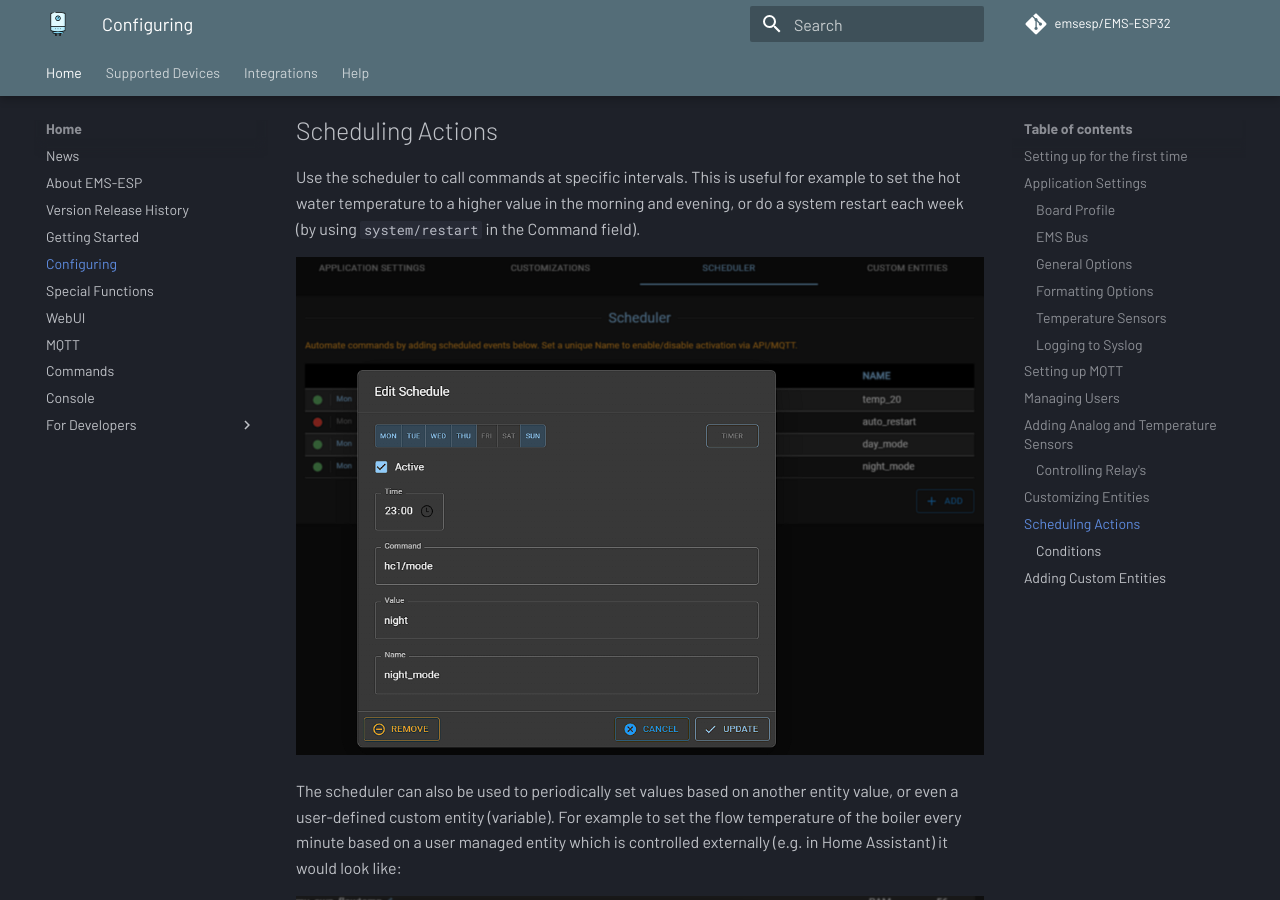
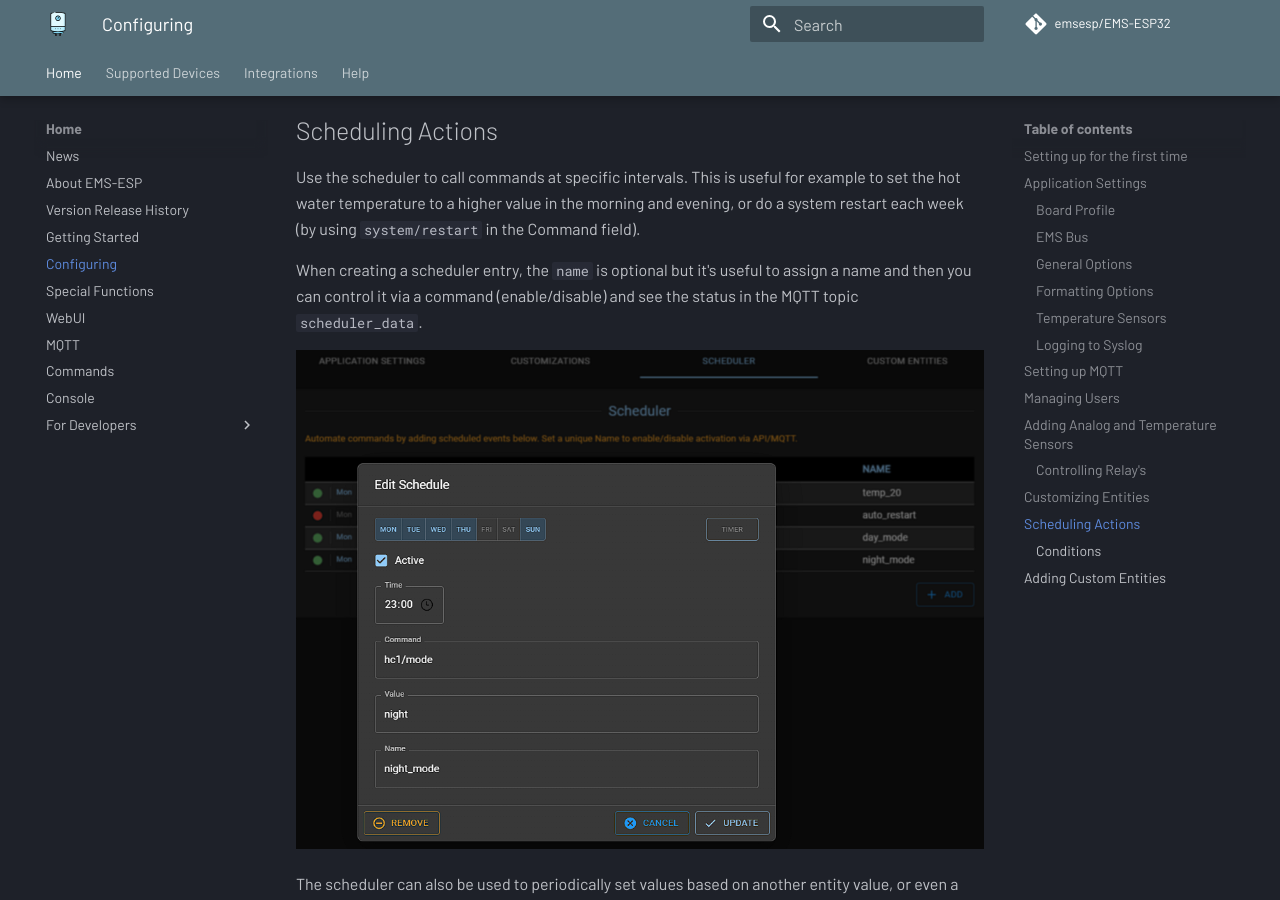
Before and after one commit to emsesp/docs, an MkDocs documentation site: the page built from docs/Configuring.md, in a window 1280 px wide and 900 px high, scrolled down 8145 px. Built offline with MkDocs 1.6.1 and Material for MkDocs 9.7.7, drawn with Linux system fonts in a browser that asks for light colours; comment, search, counter and statistics services are not loaded; some of the changed text lies outside the part shown.

Commit message:
added message, mention scheduler name is optional

```diff
--- a/docs/Configuring.md
+++ b/docs/Configuring.md
@@ -147,6 +147,8 @@ The Customization page shows all registered entities and allows to exclude comma
 
 Use the scheduler to call commands at specific intervals. This is useful for example to set the hot water temperature to a higher value in the morning and evening, or do a system restart each week (by using `system/restart` in the Command field).
 
+When creating a scheduler entry, the `name` is optional but it's useful to assign a name and then you can control it via a command (enable/disable) and see the status in the MQTT topic `scheduler_data`.
+
 ![Web](_media/screenshot/web_scheduler.png)
 
 The scheduler can also be used to periodically set values based on another entity value, or even a user-defined custom entity (variable). For example to set the flow temperature of the boiler every minute based on a user managed entity which is controlled externally (e.g. in Home Assistant) it would look like:
@@ -170,6 +172,7 @@ Pay attention to the following rules:
   also for boolean values check if you have to use `0/1`, `off/on`, `OFF/ON`, or `false/true`
 - strings containing special characters have to be written in quotations, e.g. `boiler/pumpmode == "delta-P2"`, to avoid a calculation error on delta minus P2,
   other strings can be written with or without quotations
+- all strings are converted to lowercase
 - commands followed by a divider (`/`) have to be set in parenthesis e.g. `(boiler/seltemp)/2`
 - condition command is only executed on a change of the condition from `false` to `true`. If the condition stays true, the command is not repeated
 - command value can also be a formula
```
Also changed, not shown: docs/Commands.md (+1 -0 lines), docs/Special-Functions.md (+1 -1 lines).
